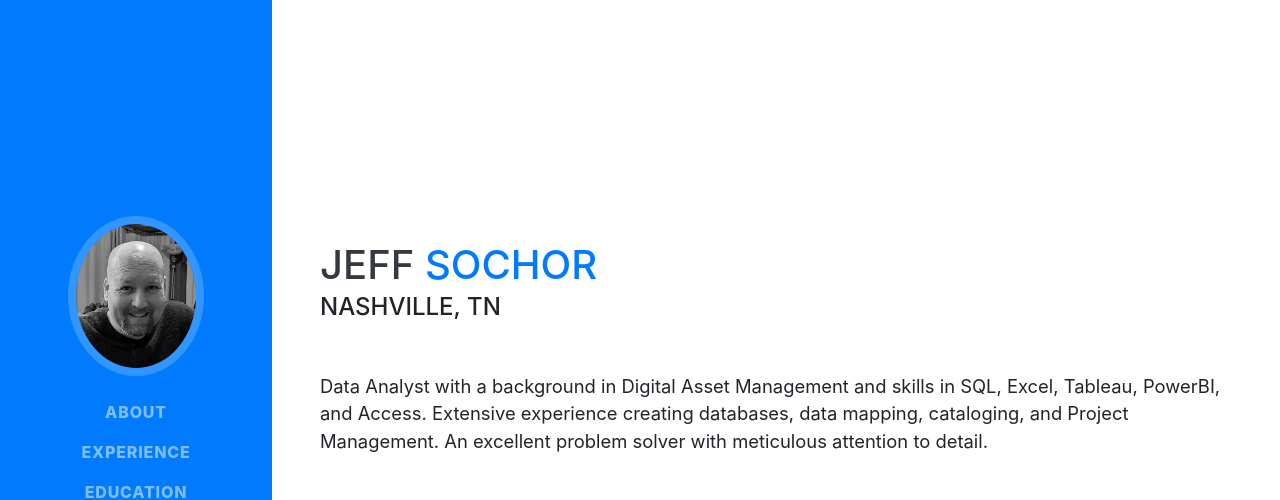
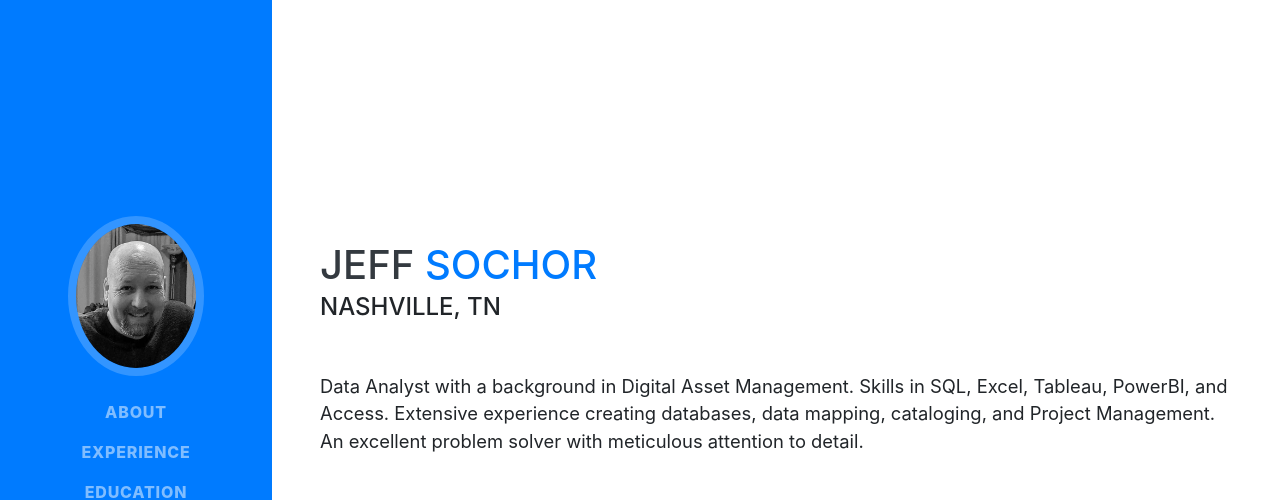
Before and after one commit to jeffsochor/jeffsochor.github.io, a website with bundled scripts: page index.html in a window 1280 px wide. Shown: the top 500 px of the page. Built offline with nearby package versions, Linux system fonts and the light colour scheme; a web font is replaced by a local one.

Commit message:
Update index.html

```diff
--- a/index.html
+++ b/index.html
@@ -66,7 +66,7 @@
         <div class="subheading mb-5">Nashville, TN <!--· (615) 491-5343·-->
           <!--<a href="mailto:jeffsochor@gmail.com">jeffsochor@gmail.com</a>-->
         </div>
-        <p class="lead mb-5">Data Analyst with a background in Digital Asset Management and skills in
+        <p class="lead mb-5">Data Analyst with a background in Digital Asset Management. Skills in
           SQL, Excel, Tableau, PowerBI, and Access. Extensive experience creating databases,
           data mapping, cataloging, and Project Management. An excellent problem solver with meticulous attention to detail.</p>
         <div class="social-icons">
```
